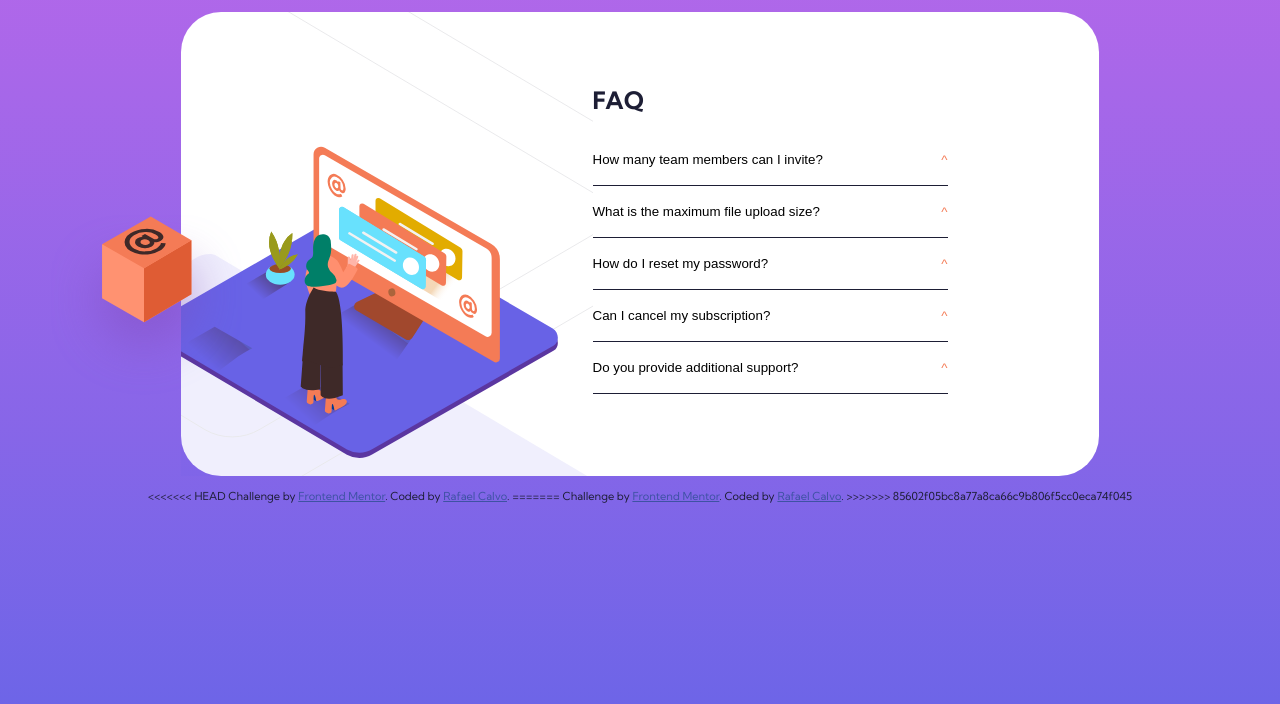
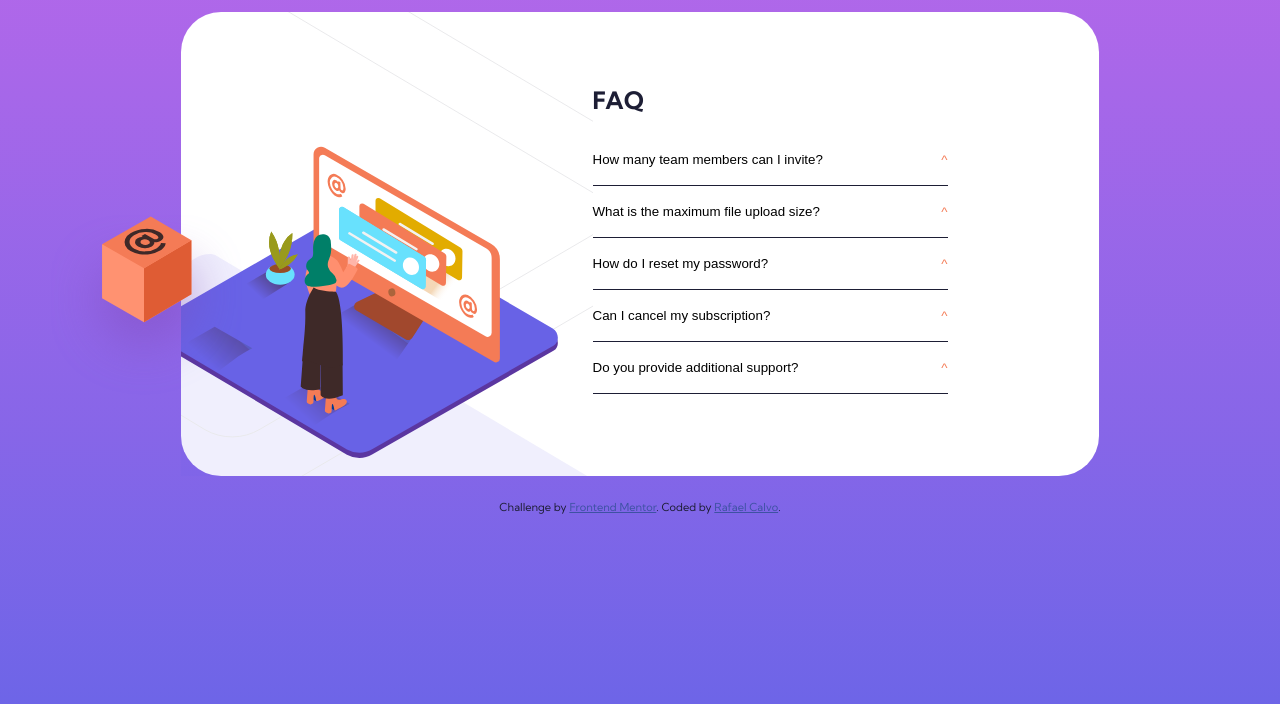
Before and after one commit to rafacalvo/faq-accordion-card, a plain HTML site: page index.html in a window 1280 px wide. Drawn offline with Linux system fonts and the light colour scheme.

Commit message:
Update index.html

```diff
--- a/index.html
+++ b/index.html
@@ -83,13 +83,9 @@
 
 
   <div class="attribution">
-<<<<<<< HEAD
-    Challenge by <a href="https://www.frontendmentor.io?ref=challenge" target="_blank" rel="noopener noreferrer">Frontend Mentor</a>.
-    Coded by <a href="https://github.com/rafacalvo" target="_blank" rel="noopener noreferrer">Rafael Calvo</a>.
-=======
-    Challenge by <a href="https://www.frontendmentor.io?ref=challenge" target="_blank">Frontend Mentor</a>.
-    Coded by <a href="https://github.com/rafacalvo">Rafael Calvo</a>.
->>>>>>> 85602f05bc8a77a8ca66c9b806f5cc0eca74f045
+    <p>Challenge by <a href="https://www.frontendmentor.io?ref=challenge" target="_blank" rel="noopener noreferrer">Frontend
+      Mentor</a>.
+    Coded by <a href="https://github.com/rafacalvo" target="_blank" rel="noopener noreferrer">Rafael Calvo</a>.</p>
   </div>
 
   <script src="script.js"></script>
```
